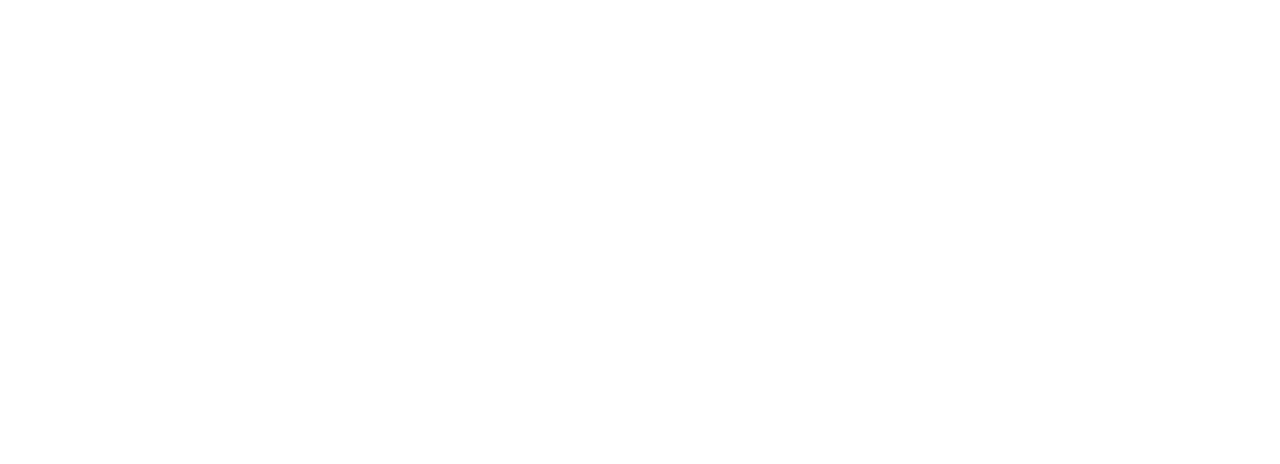
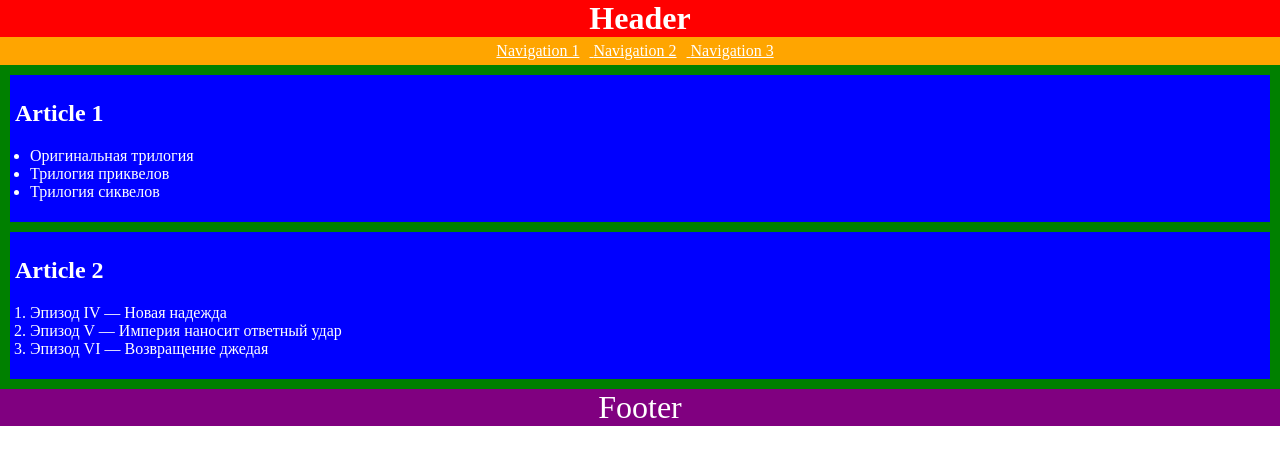
Before and after one commit to js-tasks-ru/htmlcss-20240216_severich, a website: page 02-dz0/01-semantic-mockup/solution.html in a window 1280 px wide. Drawn offline with Linux system fonts and the light colour scheme.

Commit message:
feat(task1): решение к главе вводные материалы

```diff
--- /dev/null
+++ b/02-dz0/01-semantic-mockup/solution.css
@@ -0,0 +1,44 @@
+body {
+  color: white;
+  margin: 0;
+  padding: 0;
+  box-sizing: border-box;
+}
+
+h1 {
+  background-color: red;
+  text-align: center;
+  margin: 0;
+}
+
+nav {
+  background-color: orange;
+  text-align: center;
+  text-decoration: underline;
+  padding: 5px;
+}
+
+nav > span {
+  margin-right: 10px;
+}
+
+main {
+  background-color: green;
+  padding: 5px;
+}
+
+article {
+  background-color: blue;
+  padding: 5px;
+  border: 5px solid green;
+}
+
+ul, ol{
+  padding: 0 15px;
+}
+
+footer {
+  font-size: 32px;
+  background-color: purple;
+  text-align: center;
+}
--- a/02-dz0/01-semantic-mockup/solution.html
+++ b/02-dz0/01-semantic-mockup/solution.html
@@ -1,4 +1,41 @@
 <!DOCTYPE html>
-<html lang="ru">
-    <!-- Ваше решение -->
-</html>
+<html lang="ru" >
+  <!-- Ваше решение -->
+  <head>
+    <title>Task 1</title>
+    <link rel="stylesheet" href="./solution.css">
+  </head>
+
+  <body>
+    <header>
+      <h1>Header</h1>
+      <nav>
+        <span>Navigation 1</span>
+        <span>Navigation 2</span>
+        <span>Navigation 3</span>
+      </nav>
+    </header>
+
+    <main>
+      <article>
+        <h2>Article 1</h2>
+        <ul>
+          <li>Оригинальная трилогия</li>
+          <li>Трилогия приквелов</li>
+          <li>Трилогия сиквелов</li>
+        </ul>
+      </article>
+
+      <article>
+        <h2>Article 2</h2>
+        <ol>
+          <li>Эпизод IV — Новая надежда</li>
+          <li>Эпизод V — Империя наносит ответный удар</li>
+          <li>Эпизод VI — Возвращение джедая</li>
+        </ol>
+      </article>
+    </main>
+
+    <footer>Footer</footer>
+  </body>
+  </html>
```
Also changed, not shown: 01-intro/01-hello-world/solution.html (+13 -1 lines).
